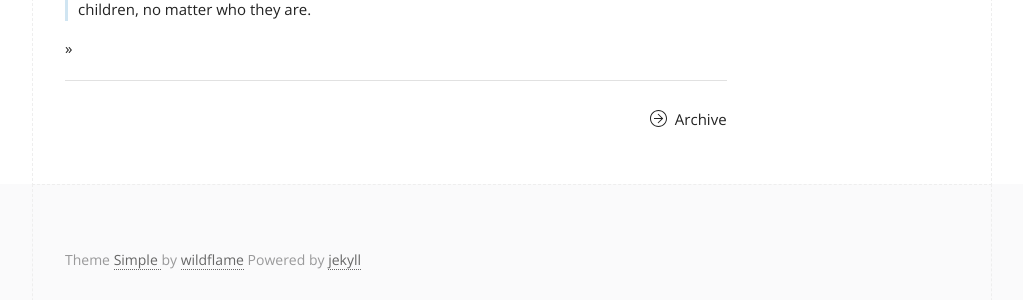
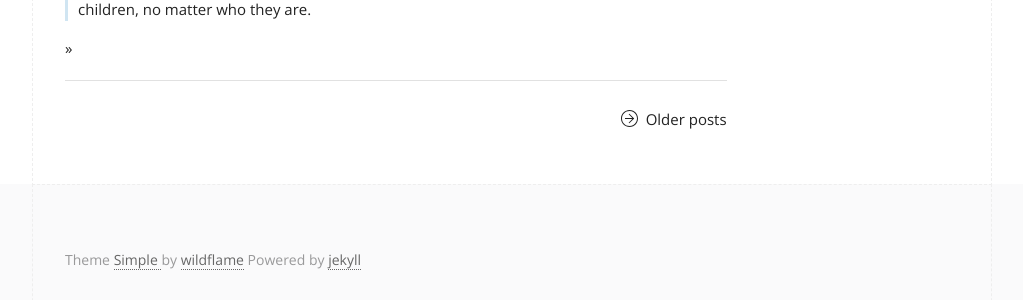
Before and after one commit to emersongoo/emersongoo.github.io, a Jekyll site: the page built from index.html, in a window 1280 px wide and 900 px high, scrolled down 3217 px. Shown: the part 564-864 px from the top of the window, without its empty margins (128-1151 px from the left). Built offline with Jekyll 4.4.1, drawn with Linux system fonts in a browser that asks for light colours.

Commit message:
change archive button

```diff
--- a/index.html
+++ b/index.html
@@ -57,6 +57,6 @@ title: Home
     </article>
     {% endfor %}
 
-    <div class="pagination older-post"><a href="./archive"><data data-icon="ei-arrow-right"></data> Archive  </a></div>
+    <div class="pagination older-post"><a href="./archive"><data data-icon="ei-arrow-right"></data> Older posts  </a></div>
   </div>
 </div>
```
